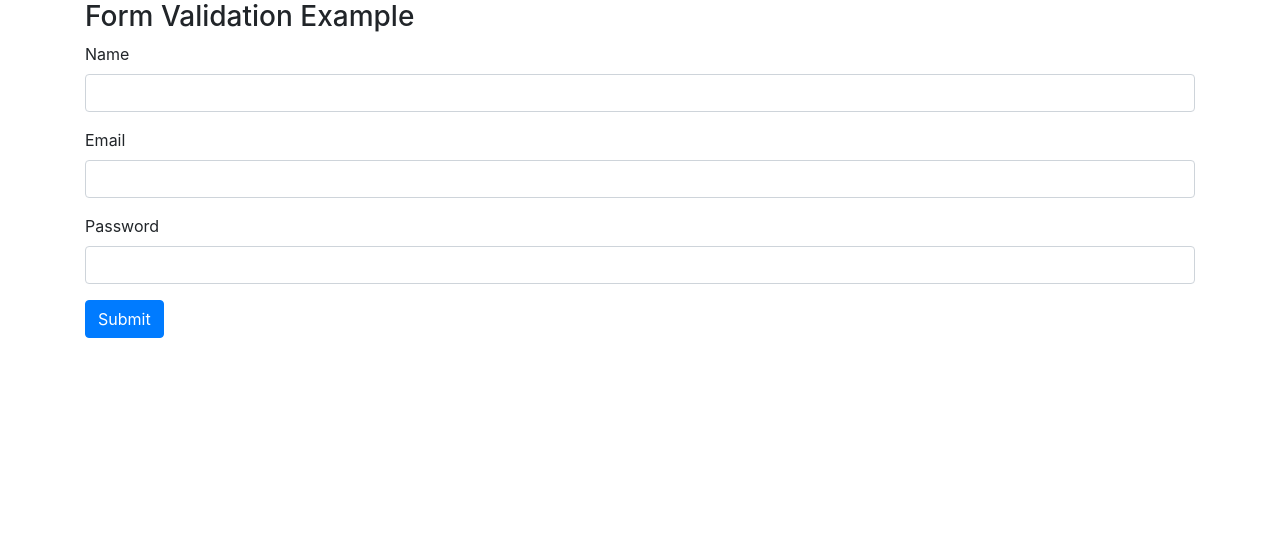
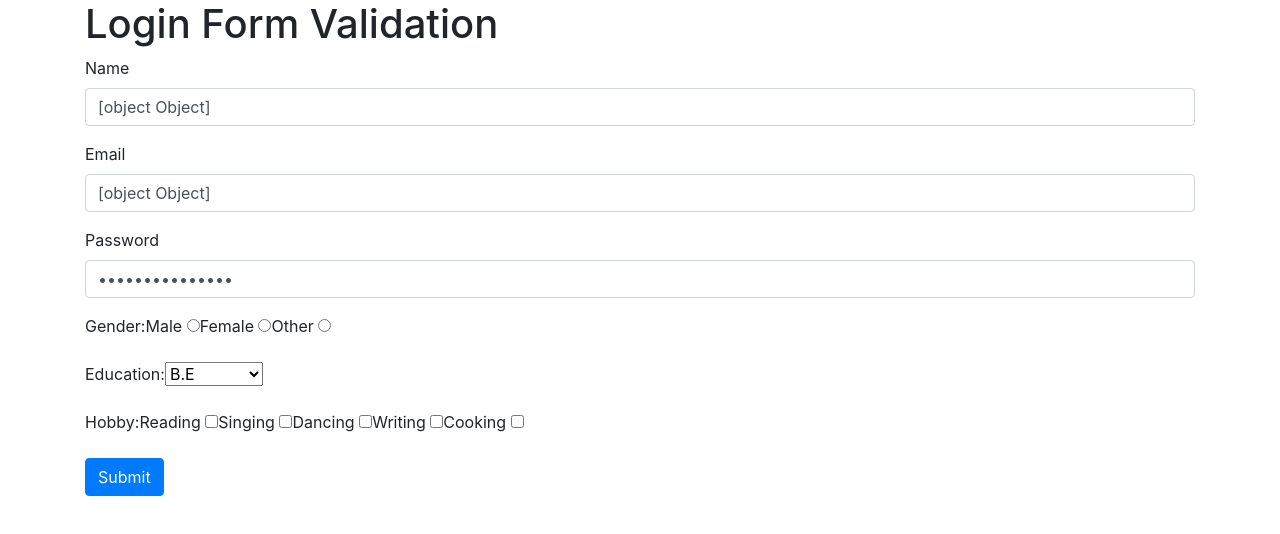
Before and after one commit to insanisbrain/react-team-demo-app, a React (Create React App) app: page / in a window 1280 px wide. Shown: the top 534 px of the page. Built offline with nearby package versions, Linux system fonts and the light colour scheme.

Commit message:
Changes from rupali

```diff
--- a/src/App.js
+++ b/src/App.js
@@ -4,6 +4,8 @@ import Counter from './components/Counter';
 import Employee from './components/Employee';
 import Products from './components/Products';
 import { FormValidation } from './components/FormValidation';
+import Login from './components/Login';
+import Loginform from "./components/Loginform"
 
 function App() {
   return (
@@ -11,7 +13,9 @@ function App() {
       {/* <Counter /> */}
       {/* <Employee /> */}
       {/* <Products /> */}
-      <FormValidation />
+      {/* <FormValidation /> */}
+      {/* <Login/> */}
+      <Loginform/>
     </div>
   );
 }
--- /dev/null
+++ b/src/components/Login.js
@@ -0,0 +1,72 @@
+import React,{useState} from 'react'
+
+const Login = () => {
+    let information = {
+        Firstname: "",
+        Lastname: "",
+        Email: "",
+        Gender: "",
+        Education: "",
+        Hobby: "",
+      }
+    const[Registration, setRegistration] = useState(information)
+
+    const setInformation = (e, FormType) => {
+        setRegistration({
+          ...Registration,
+          [e.target.name]: [e.target.value]
+        })
+      }
+
+    //   const handleChange=(e)=>{
+    //     const name=e.target.name;
+    //     const value=e.target.value;
+    //     console.log(name,value);
+
+
+    // }
+
+  return (
+    <div>
+        <h1>Login Validation Form</h1>
+      <label>First Name:</label>
+      <input type="text" name='Firstname' value={Registration.Firstname} onChange={(event) => setInformation(event, "First_Name")} /><br />
+      <label>Last Name:</label>
+      <input type="text" name='Lastname' value={Registration.Lastname} onChange={(event) => setInformation(event, "Last_Name")} /> <br />
+
+     <label>Email:</label>
+     <input type="email" id='email' name="email" value={Registration.Email} onChange={(event) => setInformation(event, "Email")} autoComplete={"off"} /><br />
+     <label>Password:</label>
+     <input type="password" id='password' name='password' /> <br />
+      <label>Grnder:----------------------------------</label> <br />
+      Male <input type="radio" name='gender' />
+      Female <input type="radio" name='gender' />
+      Other <input type="radio" name='gender' /> <br />
+      <label>Education:</label>
+      <select name="Educatuon" id="education">
+        <option value="BE">B.E</option>
+        <option value="mba">M.B.A</option>
+        <option value="Diploma">Deploma</option>
+        <option value="phd">PHD</option>
+        <option value="Pharmacy">Pharmacy</option>
+       </select> <br /><br />
+       <label>Hobby:</label>
+       Reading <input type="checkbox" />
+       Singing <input type="checkbox" />
+       Dancing <input type="checkbox" />
+       Writing <input type="checkbox" />
+       Cooking <input type="checkbox" />
+
+       <br /><br />
+       First Name: {Registration.Firstname}
+       <br />
+       Last Name: {Registration.Lastname}
+       <br />
+       Email: {Registration.Email}
+       <br />
+       Password: {Registration.Password}
+
+    </div>
+  )
+}
+export default Login;
--- /dev/null
+++ b/src/components/Loginform.js
@@ -0,0 +1,103 @@
+import React,{useState} from 'react'
+
+const Loginform = () => {
+
+    const regExp = RegExp(
+        /^[a-zA-Z0-9]+@[a-zA-Z0-9]+\.[A-Za-z]+$/
+      )
+
+      const formState = {
+        name: {
+          value: '',
+          errorMessage: '',
+        },
+        email: {
+          value: '',
+          errorMessage: '',
+        },
+        password: {
+          value: '',
+          errorMessage: '',
+        },
+        Gender: {
+          value: '',
+          errorMessage: '',
+        },
+        Education: {
+          value: '',
+          errorMessage: '',
+        },
+        Hobby: {
+          value: '',
+          errorMessage: '',
+        }
+    }
+
+      const [formData, setFormData] = useState(formState);
+
+      const setInformation = (e, FormType) => {
+        setFormData({
+          ...formData,
+          [e.target.name]: [e.target.value]
+        })
+      }
+
+
+
+      const onSubmit = (e) => {
+        let formValues = formData;
+      }
+    return (
+    <div>
+
+        <div className="container">
+            <div className="row">
+                <div className="col-md-12">
+                <h1>Login Form Validation</h1>
+                <div className="form-group">
+                <label>Name</label>
+                <input type="text" id='name' className='form-control' name='name' autoComplete={"off"} value={formData.name} onChange={(event) => setInformation(event, "Name")} />
+                </div>
+                <div className="form-group">
+                    <label>Email</label>
+                    <input type="text" id='Email' className='form-control' name='Email' autoComplete={"off"} value={formData.email} onChange={(event) => setInformation(event, "email")} />
+                </div>
+                <div className="form-group">
+                    <label>Password</label>
+                    <input type="Password" id="password" className='form-control' name='Password' autoComplete={"off"} value={formData.password} onChange={(event) => setInformation(event, "password")} />
+                </div>
+                <div className='form-group'>
+                <label>Gender:</label>
+                Male <input type="radio" name='gender'   />
+                Female <input type="radio" name='gender' />
+                Other <input type="radio" name='gender' />
+                </div>
+                <div className='form-group'>
+                <label>Education:</label>
+                <select name="Educatuon" id="education">
+                <option value="BE">B.E</option>
+                <option value="mba">M.B.A</option>
+                <option value="Diploma">Deploma</option>
+                <option value="phd">PHD</option>
+                <option value="Pharmacy">Pharmacy</option>
+                </select>
+                </div>
+                <div className='form-group'>
+                <label>Hobby:</label>
+                Reading <input type="checkbox" />
+                Singing <input type="checkbox" />
+                Dancing <input type="checkbox" />
+                Writing <input type="checkbox" />
+                Cooking <input type="checkbox" />
+                </div>
+                <div>
+            <button type="submit" onClick={onSubmit} className="btn btn-primary">Submit</button>
+          </div>
+                </div>
+            </div>
+        </div>
+
+    </div>
+  )
+}
+export default Loginform;
```
Also changed, not shown: src/Task.js (added, +38 -0 lines).
